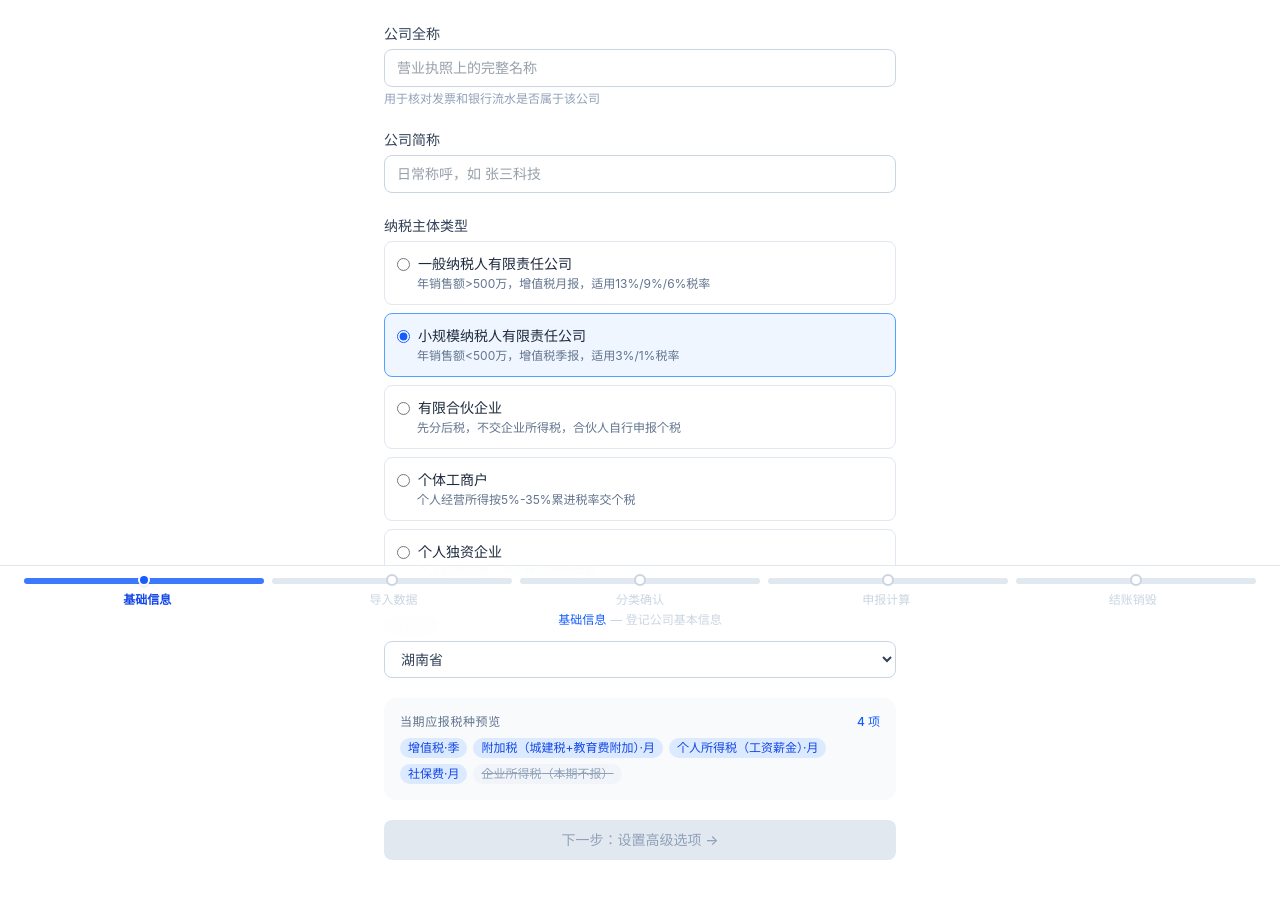
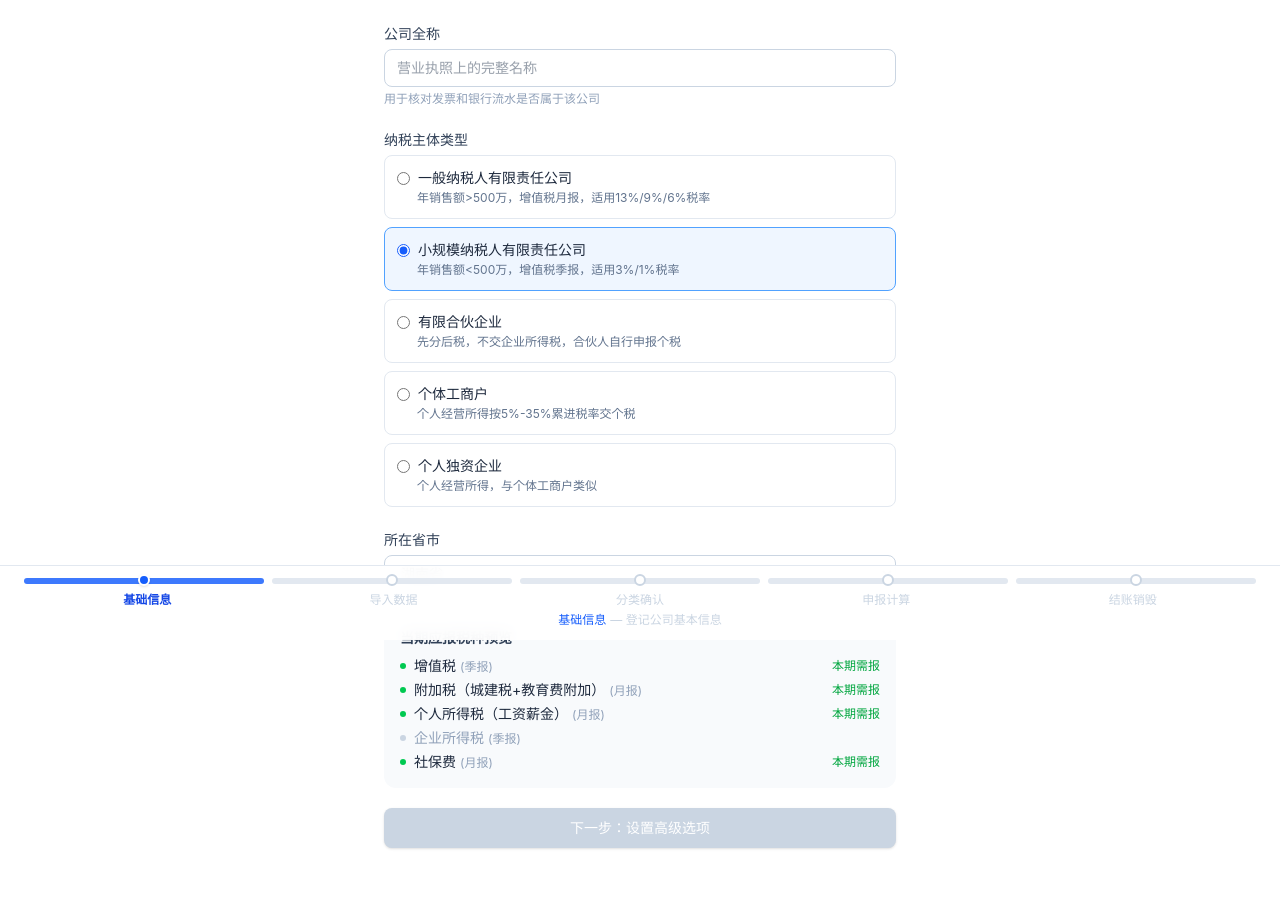
Before and after one commit to Edison-tom/baoshui, a React (Vite) app: page / in a window 1280 px wide. Shown: the part 160-1058 px from the top of the page. Built offline with nearby package versions, Linux system fonts and the light colour scheme.

Commit message:
feat: back button continuous navigation + remove shortName

```diff
--- a/src/components/company/CompanyWizard.tsx
+++ b/src/components/company/CompanyWizard.tsx
@@ -37,7 +37,6 @@ export function CompanyWizard() {
   const register = useCompanyStore(s => s.register)
   const [step, setStep] = useState(0) // 0 = 基础信息, 1 = 高级选项
   const [fullName, setFullName] = useState('')
-  const [shortName, setShortName] = useState('')
   const [taxpayerType, setTaxpayerType] = useState<TaxpayerType>('small_scale_taxpayer')
   const [province, setProvince] = useState<Province>('hunan')
   const [modules, setModules] = useState<EnabledModules>({ ...defaultModules })
@@ -56,13 +55,11 @@ export function CompanyWizard() {
     return determineTaxObligations(taxpayerType, currentPeriod, modules)
   }, [taxpayerType, modules, currentPeriod])
 
-  const dueCount = obligations.filter(o => o.isDue).length
-  const canRegister = fullName.trim().length > 0 && shortName.trim().length > 0
+  const canRegister = fullName.trim().length > 0
 
   const handleRegister = () => {
     register({
       fullName: fullName.trim(),
-      shortName: shortName.trim(),
       taxpayerType, province,
       collectionMethod: 'audit',
       vatQualification,
@@ -108,15 +105,6 @@ export function CompanyWizard() {
               </span>
             </label>
 
-            {/* 公司简称 */}
-            <label className="block">
-              <span className="text-sm font-medium text-slate-700">公司简称</span>
-              <input value={shortName} onChange={e => setShortName(e.target.value)}
-                className="mt-1 block w-full rounded-lg border border-slate-300 px-3 py-2 text-sm
-                  focus:ring-2 focus:ring-blue-500 focus:border-blue-500 outline-none"
-                placeholder="日常称呼，如 张三科技" />
-            </label>
-
             {/* 纳税主体类型 */}
             <div>
               <span className="text-sm font-medium text-slate-700">纳税主体类型</span>
@@ -155,45 +143,31 @@ export function CompanyWizard() {
 
             {/* 当期应报税种预览 */}
             <div className="bg-slate-50 rounded-xl p-4">
-              <div className="flex items-center justify-between mb-2">
-                <h3 className="text-xs font-medium text-slate-500 uppercase tracking-wider">
-                  当期应报税种预览
-                </h3>
-                <span className="text-xs text-blue-600 font-medium">
-                  {dueCount} 项
+              <h3 className="text-sm font-semibold text-slate-700 mb-2">当期应报税种预览</h3>
+              <ul className="space-y-1">
+                {obligations.map(o => (
+                  <li key={o.key} className="flex items-center gap-2 text-sm">
+                    <span className={`w-1.5 h-1.5 rounded-full ${o.isDue ? 'bg-green-500' : 'bg-slate-300'}`} />
+                    <span className={o.isDue ? 'text-slate-800' : 'text-slate-400'}>
+                      {o.name}
+                      <span className="text-xs text-slate-400 ml-1">
+                        ({o.frequency === 'monthly' ? '月报' : o.frequency === 'quarterly' ? '季报' : '年报'})
                       </span>
-              </div>
-              <div className="flex flex-wrap gap-1.5">
-                {obligations.filter(o => o.isDue).map(ob => (
-                  <span key={ob.key}
-                    className="inline-flex items-center px-2 py-0.5 rounded-full text-xs bg-blue-100 text-blue-700"
-                    title={ob.plainExplanation}
-                  >
-                    {ob.name}
-                    {ob.frequency === 'monthly' ? '·月' : '·季'}
                     </span>
+                    {o.isDue && <span className="text-xs text-green-600 font-medium ml-auto">本期需报</span>}
+                  </li>
                 ))}
-                {obligations.filter(o => !o.isDue).map(ob => (
-                  <span key={ob.key}
-                    className="inline-flex items-center px-2 py-0.5 rounded-full text-xs bg-slate-100 text-slate-400 line-through"
-                  >
-                    {ob.name}（本期不报）
-                  </span>
-                ))}
-              </div>
+              </ul>
             </div>
 
-            {/* 下一步 */}
+            {/* 下一步按钮 */}
             <button
               onClick={() => setStep(1)}
               disabled={!canRegister}
-              className={`w-full py-2.5 text-sm font-medium rounded-lg transition-all ${
-                canRegister
-                  ? 'bg-blue-600 text-white hover:bg-blue-700 shadow-sm'
-                  : 'bg-slate-200 text-slate-400 cursor-not-allowed'
-              }`}
+              className="w-full py-2.5 rounded-lg text-sm font-medium transition-colors
+                bg-blue-600 text-white hover:bg-blue-700 disabled:bg-slate-300 disabled:cursor-not-allowed shadow-sm"
             >
-              下一步：设置高级选项 →
+              下一步：设置高级选项
             </button>
           </div>
         </div>
@@ -201,14 +175,18 @@ export function CompanyWizard() {
     )
   }
 
-  // 步骤 1: 高级选项（有大白话解释）
+  // 步骤 1: 高级选项
   return (
     <div className="min-h-[80vh] flex items-center justify-center px-4">
       <div className="w-full max-w-lg">
-        <h1 className="text-2xl font-bold text-slate-900 text-center mb-1">报税助手</h1>
-        <p className="text-sm text-slate-500 text-center mb-6">
-          选择你公司涉及的特殊情况（大多数公司不需要，按需勾选即可）
-        </p>
+        <div className="mb-6">
+          <button
+            onClick={() => setStep(0)}
+            className="text-xs text-slate-400 hover:text-slate-600 transition-colors"
+          >
+            ← 返回修改
+          </button>
+        </div>
 
         {/* 步骤指示器 */}
         <div className="flex items-center gap-2 mb-6">
@@ -217,70 +195,65 @@ export function CompanyWizard() {
           <span className="text-xs text-slate-400 ml-auto">2 / 2</span>
         </div>
 
-        <div className="space-y-5">
-          {/* 高级选项列表 */}
-          <div className="space-y-1">
+        <h2 className="text-lg font-semibold text-slate-900 mb-1">
+          选择你公司涉及的特殊情况
+        </h2>
+        <p className="text-sm text-slate-500 mb-6">
+          以下为可选项目，大多数小公司不需要勾选任何项目，可直接下一步
+        </p>
+
+        <div className="space-y-3 mb-6">
           {ADVANCED_MODULES.map(mod => (
-              <div key={mod.key}
-                className={`p-3 rounded-lg border transition-colors ${
+            <label key={mod.key}
+              className={`block p-3 rounded-lg border cursor-pointer transition-colors ${
                 modules[mod.key]
-                    ? 'border-blue-300 bg-blue-50'
-                    : 'border-slate-200'
+                  ? 'border-blue-400 bg-blue-50'
+                  : 'border-slate-200 hover:border-slate-300'
               }`}
             >
-                <label className="flex items-start gap-3 cursor-pointer">
-                  <input type="checkbox" checked={modules[mod.key]}
+              <div className="flex items-start gap-3">
+                <input type="checkbox"
+                  checked={modules[mod.key]}
                   onChange={() => toggleModule(mod.key)}
-                    className="mt-0.5 rounded border-slate-300 accent-blue-600" />
+                  className="mt-0.5 accent-blue-600" />
                 <div>
                   <span className="text-sm font-medium text-slate-800">{mod.label}</span>
-                    <p className="text-xs text-slate-400 mt-0.5 leading-relaxed">{mod.plain}</p>
+                  <p className="text-xs text-slate-400 mt-0.5">{mod.plain}</p>
+                </div>
               </div>
             </label>
-              </div>
           ))}
         </div>
 
-          <p className="text-xs text-slate-400 text-center">
-            以上选项默认不勾选，只有公司确实涉及才勾选，不影响日常申报
+        {/* 税种更新提示 */}
+        <div className="bg-amber-50 border border-amber-200 rounded-xl p-3 mb-6">
+          <p className="text-xs text-amber-700">
+            勾选项目后，上方"当期应报税种"会自动更新
           </p>
-
-          {/* 当期应报税种预览（更新后） */}
-          <div className="bg-slate-50 rounded-xl p-4">
-            <div className="flex items-center justify-between mb-2">
-              <h3 className="text-xs font-medium text-slate-500 uppercase tracking-wider">
-                勾选后应报税种
-              </h3>
-              <span className="text-xs text-blue-600 font-medium">{dueCount} 项</span>
-            </div>
-            <div className="flex flex-wrap gap-1.5">
-              {obligations.filter(o => o.isDue).map(ob => (
-                <span key={ob.key}
-                  className="inline-flex items-center px-2 py-0.5 rounded-full text-xs bg-blue-100 text-blue-700"
-                >
-                  {ob.name}
-                  {ob.frequency === 'monthly' ? '·月' : '·季'}
-                </span>
-              ))}
-            </div>
         </div>
 
-          {/* 操作按钮 */}
-          <div className="flex gap-3">
-            <button onClick={() => setStep(0)}
-              className="flex-1 py-2.5 text-sm font-medium rounded-lg border border-slate-300
-                text-slate-600 hover:bg-slate-50 transition-all"
+        {/* 税种预览 */}
+        <div className="bg-slate-50 rounded-xl p-4 mb-6">
+          <h3 className="text-sm font-semibold text-slate-700 mb-2">当期应报税种</h3>
+          <ul className="space-y-1">
+            {obligations.map(o => (
+              <li key={o.key} className="flex items-center gap-2 text-sm">
+                <span className={`w-1.5 h-1.5 rounded-full ${o.isDue ? 'bg-green-500' : 'bg-slate-300'}`} />
+                <span className={o.isDue ? 'text-slate-800' : 'text-slate-400'}>
+                  {o.name}（{o.frequency === 'monthly' ? '月报' : o.frequency === 'quarterly' ? '季报' : '年报'}）
+                </span>
+                {o.isDue && <span className="text-xs text-green-600 font-medium ml-auto">本期需报</span>}
+              </li>
+            ))}
+          </ul>
+        </div>
+
+        <button
+          onClick={handleRegister}
+          className="w-full py-2.5 rounded-lg text-sm font-medium bg-blue-600 text-white hover:bg-blue-700 shadow-sm"
         >
-              ← 返回修改
+          完成，开始报税
         </button>
-            <button onClick={handleRegister}
-              className="flex-1 py-2.5 text-sm font-medium rounded-lg bg-blue-600 text-white
-                hover:bg-blue-700 shadow-sm transition-all"
-            >
-              完成，开始报税 →
-            </button>
-          </div>
-        </div>
       </div>
     </div>
   )
--- a/src/components/layout/AppShell.tsx
+++ b/src/components/layout/AppShell.tsx
@@ -17,29 +17,39 @@ export function AppShell() {
   const isImportComplete = useImportStore(s => s.isImportComplete)
   const currentStage = useWorkbenchStore(s => s.currentStage)
   const setStage = useWorkbenchStore(s => s.setStage)
+  const navigationDirection = useWorkbenchStore(s => s.navigationDirection)
+  const setNavigationDirection = useWorkbenchStore(s => s.setNavigationDirection)
   const isClosing = useWorkbenchStore(s => s.isClosing)
 
-  // 自动流转：注册完成 → 导入阶段
+  // 自动向前流转（仅当非手动返回时触发）
   useEffect(() => {
+    if (navigationDirection === 'back') {
+      setNavigationDirection(null)
+      return
+    }
     if (isRegistered && currentStage === 'register') {
       setStage('import')
     }
-  }, [isRegistered, currentStage, setStage])
+  }, [isRegistered, currentStage, setStage, navigationDirection, setNavigationDirection])
 
-  // 自动流转：导入完成 → 分类确认阶段
   useEffect(() => {
+    if (navigationDirection === 'back') {
+      setNavigationDirection(null)
+      return
+    }
     if (isImportComplete && currentStage === 'import') {
       setStage('classify')
     }
-  }, [isImportComplete, currentStage, setStage])
+  }, [isImportComplete, currentStage, setStage, navigationDirection, setNavigationDirection])
 
   const handleBack = () => {
     const idx = STAGES.indexOf(currentStage as Stage)
     if (idx <= 0) return
     const prev = STAGES[idx - 1]
-    // 如果上一步骤的数据还没有，不允许返回
+    // 如果上一步骤数据不存在，不允许返回
     if (prev === 'classify' && !isImportComplete) return
     if (prev === 'import' && !isRegistered) return
+    setNavigationDirection('back')
     setStage(prev)
   }
 
--- a/src/components/workbench/Workbench.tsx
+++ b/src/components/workbench/Workbench.tsx
@@ -61,7 +61,7 @@ function LeftPanel() {
         <div>
           <h2 className="text-base font-semibold text-slate-900">{company.fullName}</h2>
           <p className="text-xs text-slate-500 mt-0.5">
-            {company.shortName} · {company.taxpayerType === 'general_taxpayer' ? '一般纳税人' : '小规模纳税人'}
+            {company.fullName} · {company.taxpayerType === 'general_taxpayer' ? '一般纳税人' : '小规模纳税人'}
             {' · '}所属期：{company.period.startDate} 至 {company.period.endDate}
           </p>
         </div>
--- a/src/engines/types.ts
+++ b/src/engines/types.ts
@@ -34,7 +34,7 @@ export interface BankAccount {
 }
 
 export interface CompanyInfo {
-  fullName: string; shortName: string
+  fullName: string
   taxpayerType: TaxpayerType; province: Province
   collectionMethod: CollectionMethod; vatQualification: VatQualification
   modules: EnabledModules; bankAccounts: BankAccount[]; period: TaxPeriod
--- a/src/stores/workbench.ts
+++ b/src/stores/workbench.ts
@@ -5,8 +5,10 @@ export type AppStage = 'register' | 'import' | 'classify' | 'declare' | 'closing
 interface WorkbenchState {
   currentStage: AppStage
   currentTab: string
+  navigationDirection: 'forward' | 'back' | null
   setStage: (s: AppStage) => void
   setTab: (t: string) => void
+  setNavigationDirection: (d: 'forward' | 'back' | null) => void
   isClosing: boolean
   setClosing: (v: boolean) => void
 }
@@ -44,8 +46,10 @@ export { STAGE_ORDER }
 export const useWorkbenchStore = create<WorkbenchState>((set) => ({
   currentStage: 'register',
   currentTab: 'vat',
+  navigationDirection: null,
   isClosing: false,
   setStage: (s) => set({ currentStage: s }),
   setTab: (t) => set({ currentTab: t }),
+  setNavigationDirection: (d) => set({ navigationDirection: d }),
   setClosing: (v) => set({ isClosing: v }),
 }))
```
Also changed, not shown: 1 other file (tests, documents, lock files or other folders). Lines whose indentation alone changed are shown as unchanged.
